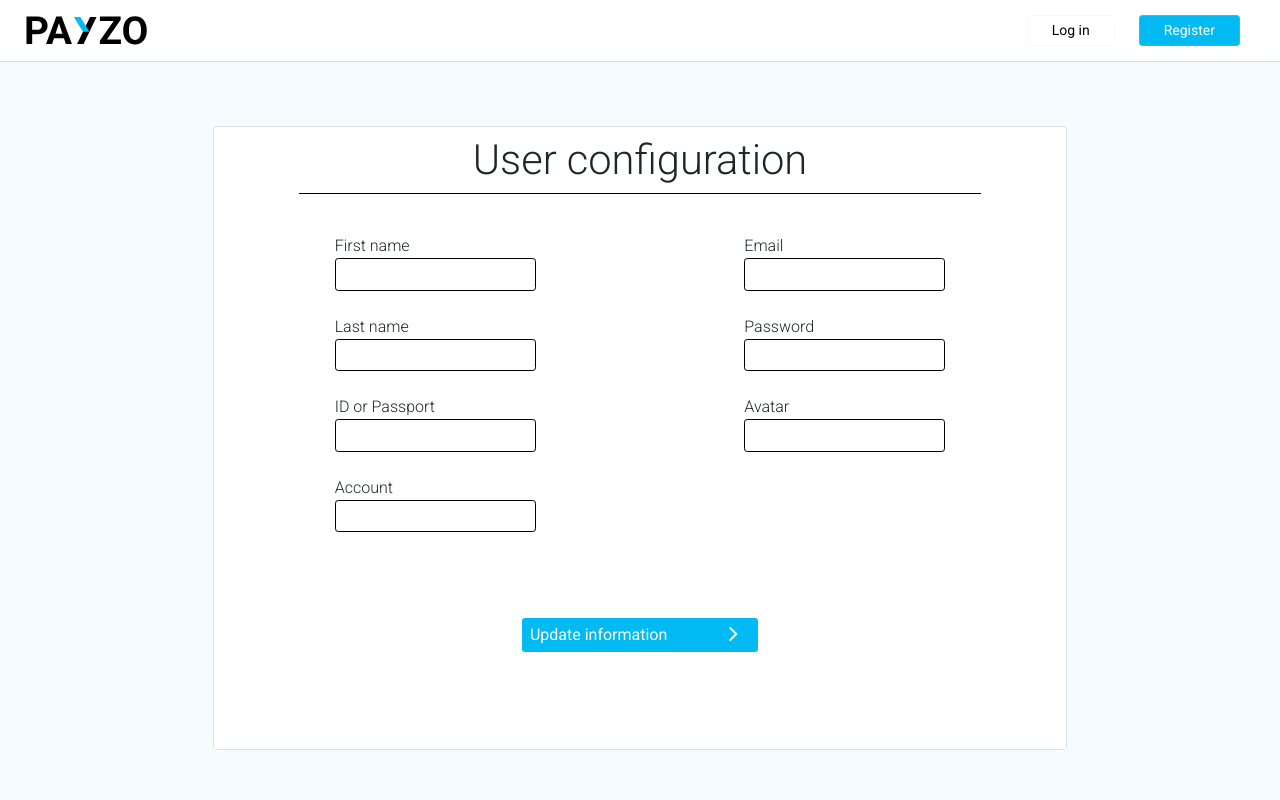
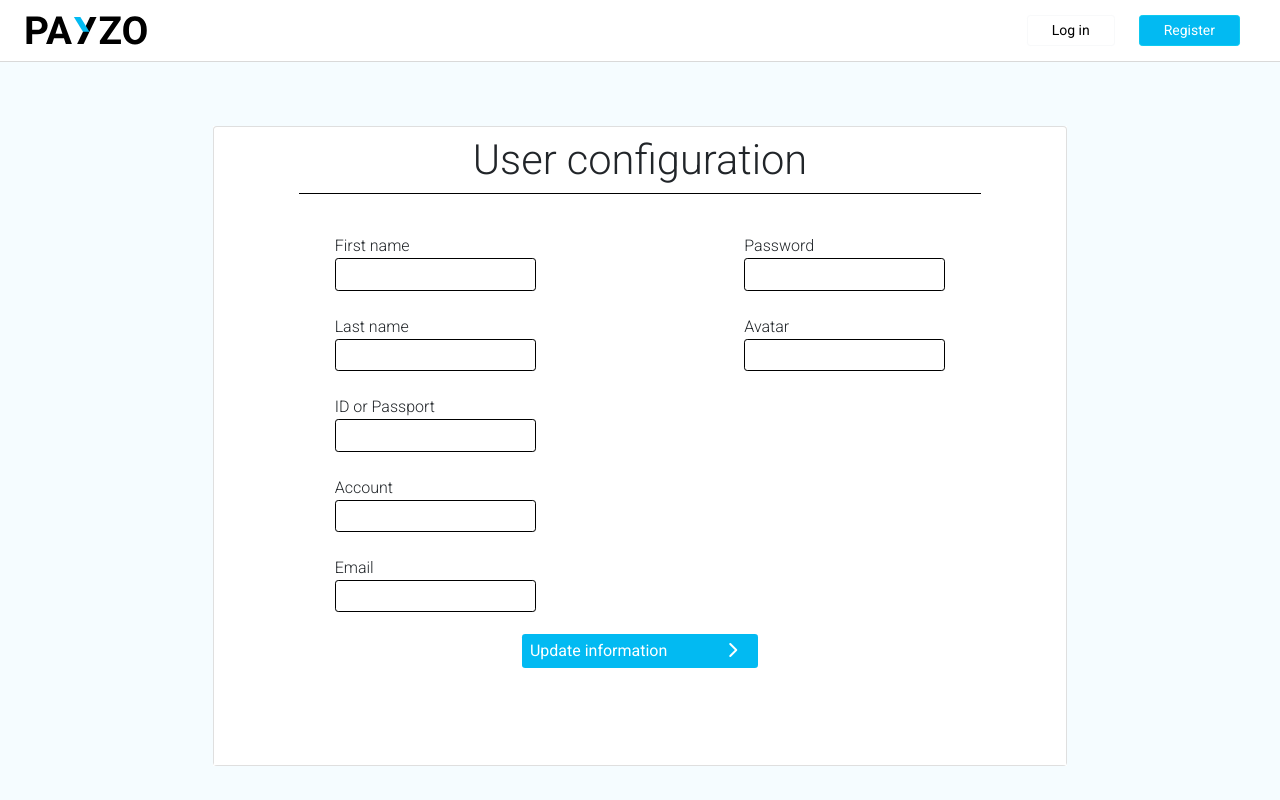
Before and after one commit to rogelioolarte/c17-41-ft-java, a React (Vite) app: page /config in a window 1280 px wide. Built offline with nearby package versions, Linux system fonts and the light colour scheme.

Commit message:
corrected context behaviour

```diff
--- a/src/App.jsx
+++ b/src/App.jsx
@@ -1,5 +1,5 @@
 import { Outlet } from "react-router-dom";
-import { UserProvider } from "./contexts/user.context";
+
 import "./App.css";
 
 import NavBar from "./components/container/NavBar";
@@ -7,10 +7,8 @@
 function App() {
   return (
     <div>
-      <UserProvider>
-        <NavBar />
-        <Outlet />
-      </UserProvider>
+      <NavBar />
+      <Outlet />
     </div>
   );
 }
--- a/src/main.jsx
+++ b/src/main.jsx
@@ -5,6 +5,7 @@
   RouterProvider,
   createBrowserRouter,
 } from "react-router-dom";
+import { UserProvider } from "./contexts/user.context.jsx";
 import App from "./App.jsx";
 import LoginPage from "./pages/LoginPage.jsx";
 import NotFoundPage from "./pages/NotFoundPage.jsx";
@@ -46,5 +47,7 @@
 ]);
 
 ReactDOM.createRoot(document.getElementById("root")).render(
-  <RouterProvider router={router} />
+  <UserProvider>
+    <RouterProvider router={router} />
+  </UserProvider>
 );
--- a/src/styles/userConfigStyles.scss
+++ b/src/styles/userConfigStyles.scss
@@ -2,7 +2,7 @@
     background-color: white;
     margin: auto;
     margin-top: 8vh;
-    height: 78vh;
+    height: 80vh;
     & * {
         background-color: white;
     }
@@ -26,7 +26,7 @@
 
     .config-form {
         width: 100%;
-        height: 50vh;
+        height: 52vh;
         display: flex;
         flex-direction: column;
         align-items: center;
```
